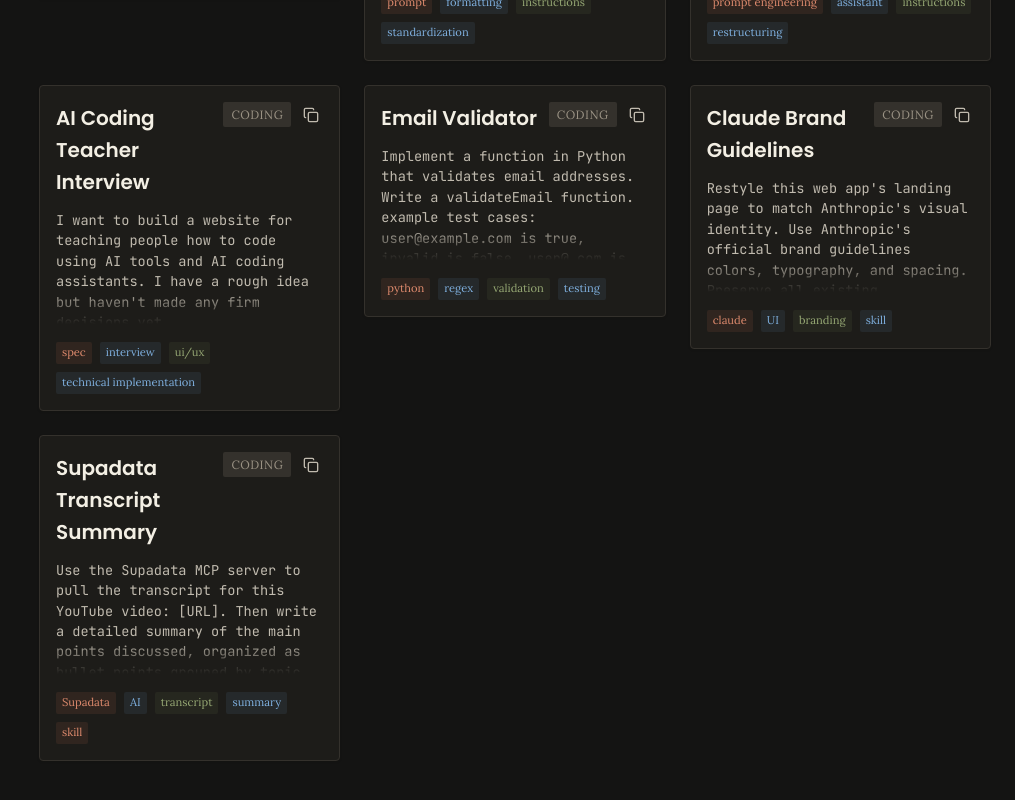
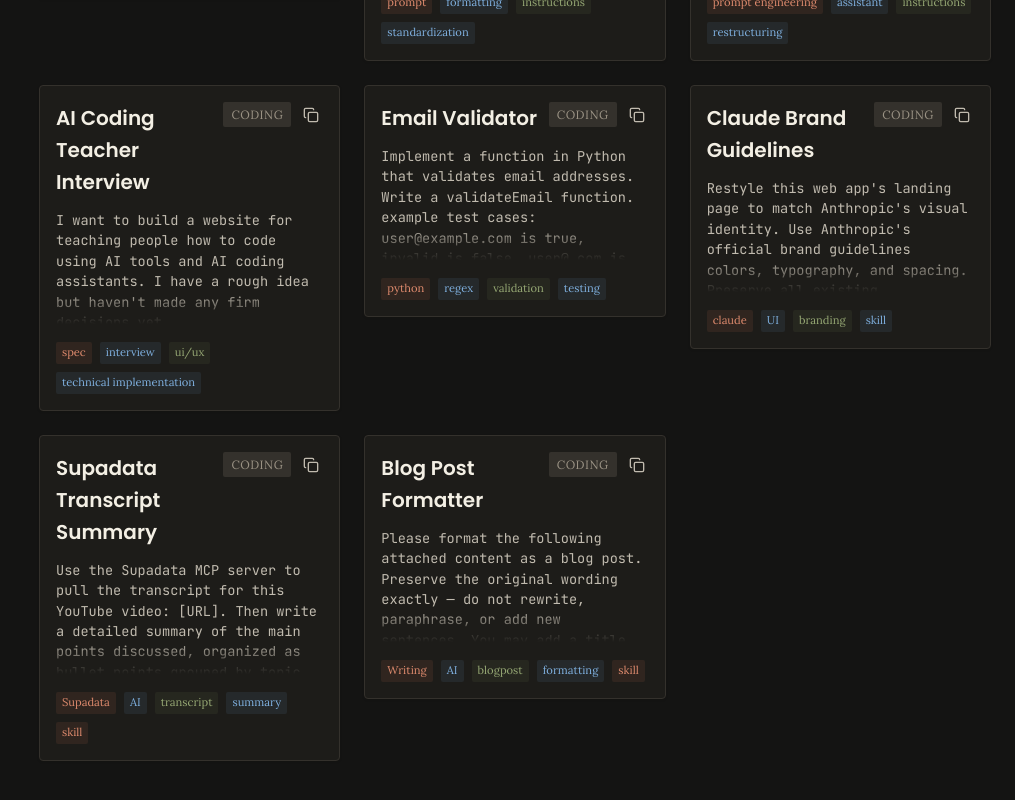
Before and after one commit to senthilcaesar/promptshelf, a React (Vite) app: page / in a window 1280 px wide. Shown: the part 984-1784 px from the top of the page, without its empty margins (265-1280 px from the left). Built offline with nearby package versions, Linux system fonts and the light colour scheme.

Commit message:
blog post formatter

```diff
--- a/src/App.jsx
+++ b/src/App.jsx
@@ -239,6 +239,14 @@
     category: 'Coding',
     tags: ['Supadata', 'AI', 'transcript', 'summary', 'skill'],
   },
+  {
+    id: 14,
+    title: 'Blog Post Formatter',
+    content:
+      'Please format the following attached content as a blog post. Preserve the original wording exactly — do not rewrite, paraphrase, or add new sentences. You may add a title, section headings, and light formatting (bold, line breaks) to improve readability, but the body text must remain unchanged.',
+    category: 'Coding',
+    tags: ['Writing', 'AI', 'blogpost', 'formatting', 'skill'],
+  },
 ];
 
 const categories = [
```
